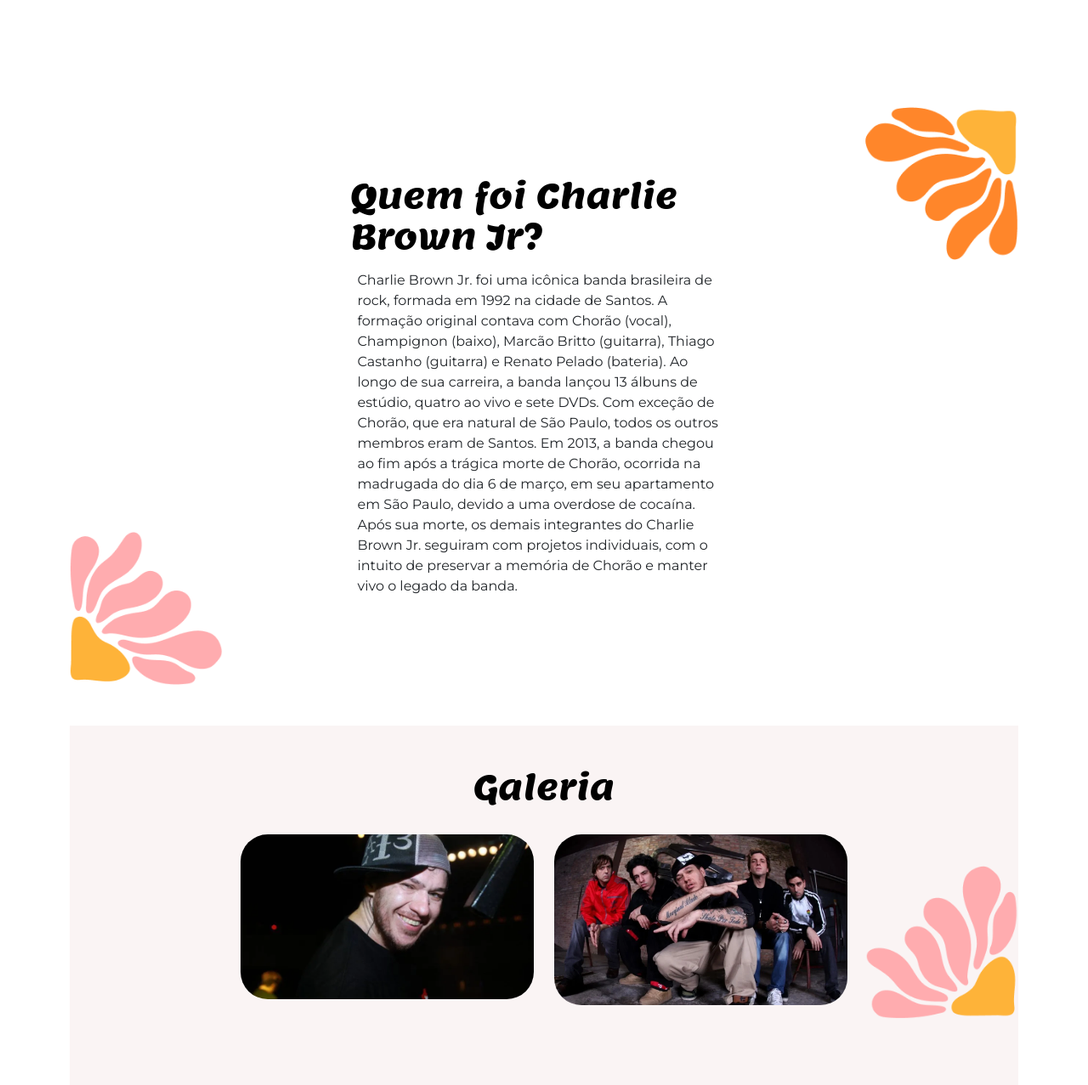
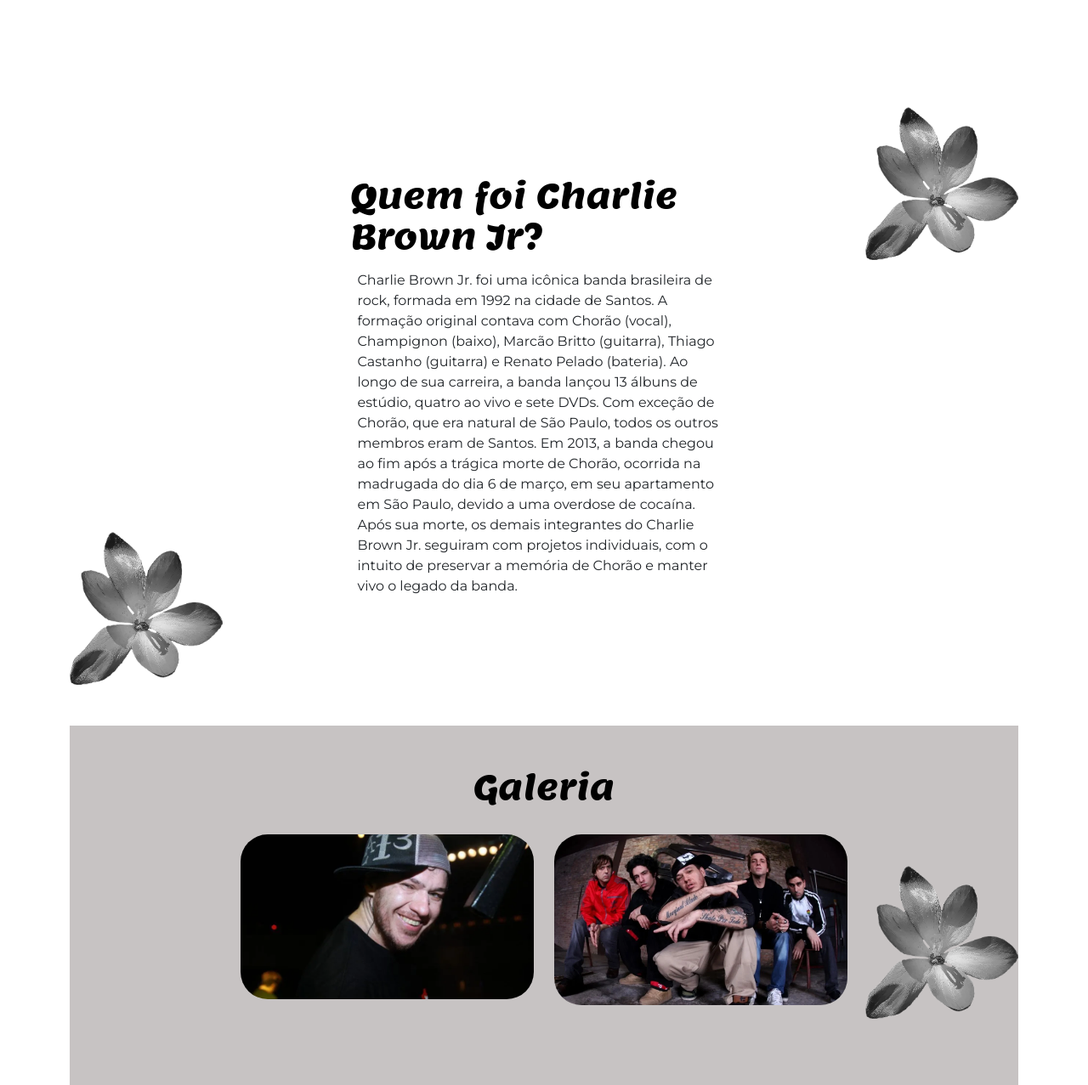
Before and after one commit to angelinasofia/Charlie-Braown, a plain HTML site: page index.html in a window 1280 px wide. Shown: the part 1060-2337 px from the top of the page at 85% size. Drawn offline with nearby package versions, Linux system fonts and the light colour scheme; a script that the page names is missing.

Commit message:
Add files via upload

```diff
--- a/styles.css
+++ b/styles.css
@@ -78,8 +78,8 @@
     padding-top: 5rem;
     margin-top: 3rem;
     margin-bottom: 3rem;
-    background: url('img/flor.png') top right no-repeat,
-        url('img/flor-esquerda.png') bottom left no-repeat;
+    background: url('img/flor-preta.png') top right no-repeat,
+        url('img/flor-preta.png') bottom left no-repeat;
     background-size: 180px 180px;
     /* Ajuste o tamanho conforme necessário */
 }
@@ -102,17 +102,17 @@
 }
 
 #galeria {
-    background-color: #FAF4F4;
+    background-color: #c7c3c3;
 
 }
 
 .fundo-galeria {
-    background: url('img/flor-bottom-direita.png') bottom right no-repeat;
+    background: url('img/flor-preta.png') bottom right no-repeat;
     background-size: 180px 180px;
 }
 
 #contato {
-    background-image: url('img/4965007.jpg');
+    background-image: url('img/fundocinza.jpg');
     background-size: cover;
     padding: 4rem 0;
     /* Espaçamento interno para a seção de contato */
@@ -131,7 +131,7 @@
 }
 
 .formulario button {
-    background-color: #5a443a;
+    background-color: #2e2c2c;
     border: none;
     font-weight: bold;
 }
```
Also changed, not shown: img/flor-preta.png (added).
